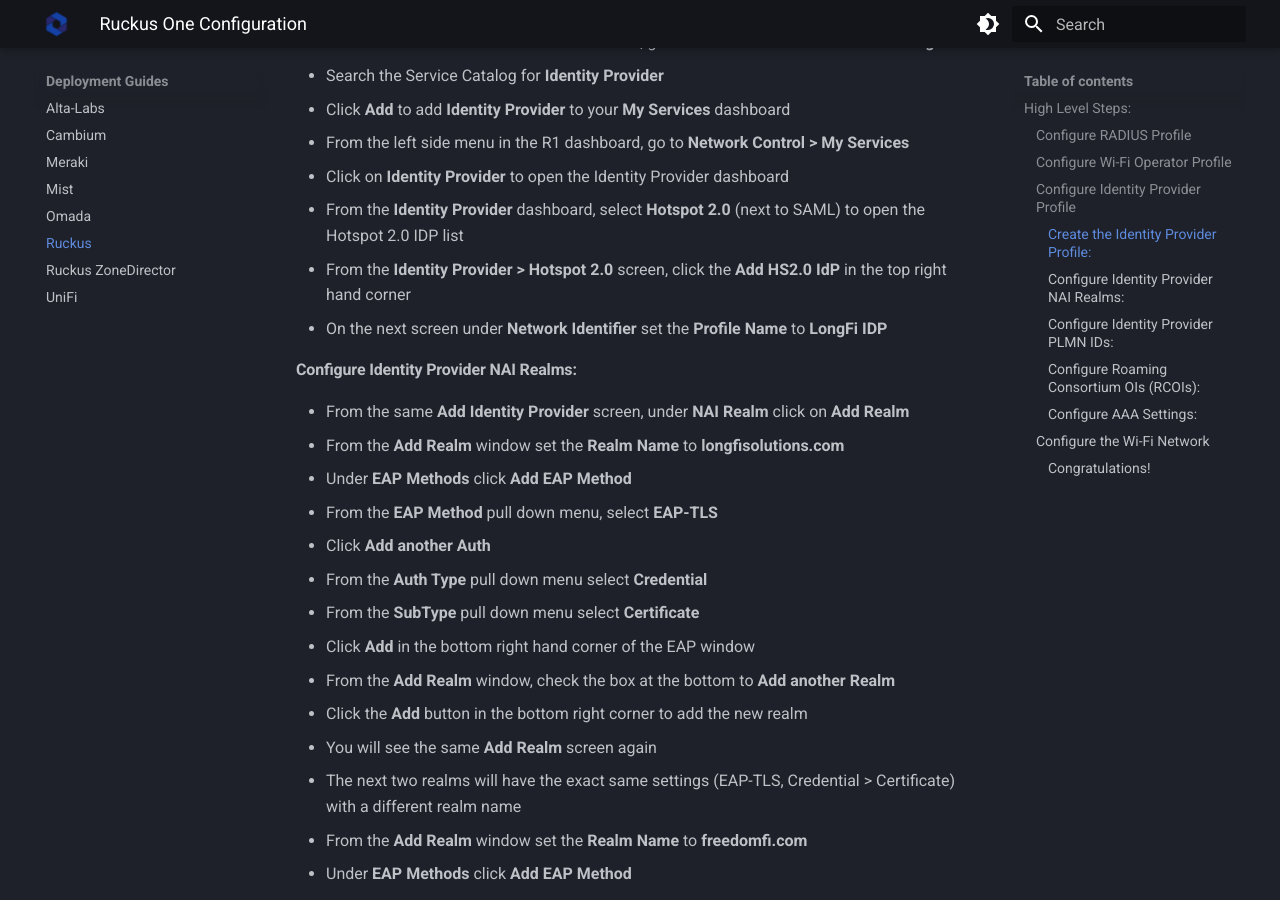
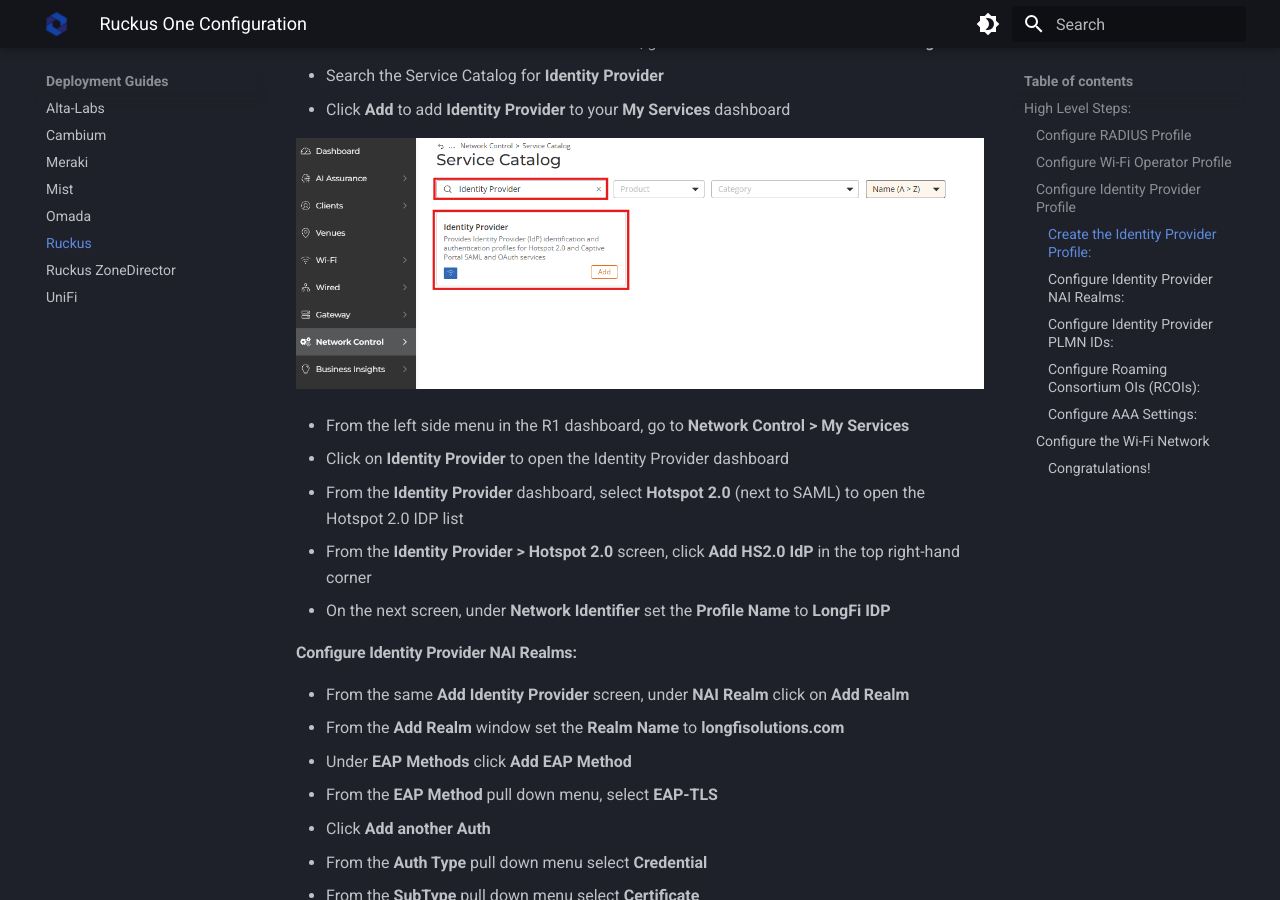
Before and after one commit to LongFi-Solutions/longfi-solutions.github.io, an MkDocs documentation site: the page built from docs/deployment/ruckus.md, in a window 1280 px wide and 900 px high, scrolled down 5337 px. Built offline with MkDocs 1.6.1 and Material for MkDocs 9.7.7, drawn with Linux system fonts in a browser that asks for light colours.

Commit message:
Update Deployment Guides “ruckus” +1

```diff
--- a/docs/deployment/ruckus.md
+++ b/docs/deployment/ruckus.md
@@ -94,11 +94,14 @@ Next, we will configure the Identity Provider Profile.  Some of the settings fo
 - From the left side menu in the R1 dashboard, go to **Network Control > Service Catalog**
 - Search the Service Catalog for **Identity Provider**
 - Click **Add** to add **Identity Provider** to your **My Services** dashboard
+
+![](/assets/images/20261029-214738.png)
+
 - From the left side menu in the R1 dashboard, go to **Network Control > My Services**
 - Click on **Identity Provider** to open the Identity Provider dashboard
 - From the **Identity Provider** dashboard, select **Hotspot 2.0** (next to SAML) to open the Hotspot 2.0 IDP list
-- From the **Identity Provider > Hotspot 2.0** screen, click the **Add HS2.0 IdP** in the top right hand corner
-- On the next screen under **Network Identifier** set the **Profile Name** to **LongFi IDP**
+- From the **Identity Provider > Hotspot 2.0** screen, click **Add HS2.0 IdP** in the top right-hand corner
+- On the next screen, under **Network Identifier** set the **Profile Name** to **LongFi IDP**
 
 #### Configure Identity Provider NAI Realms:
 
```
Also changed, not shown: docs/assets/images/20261029-214738.png (added).
